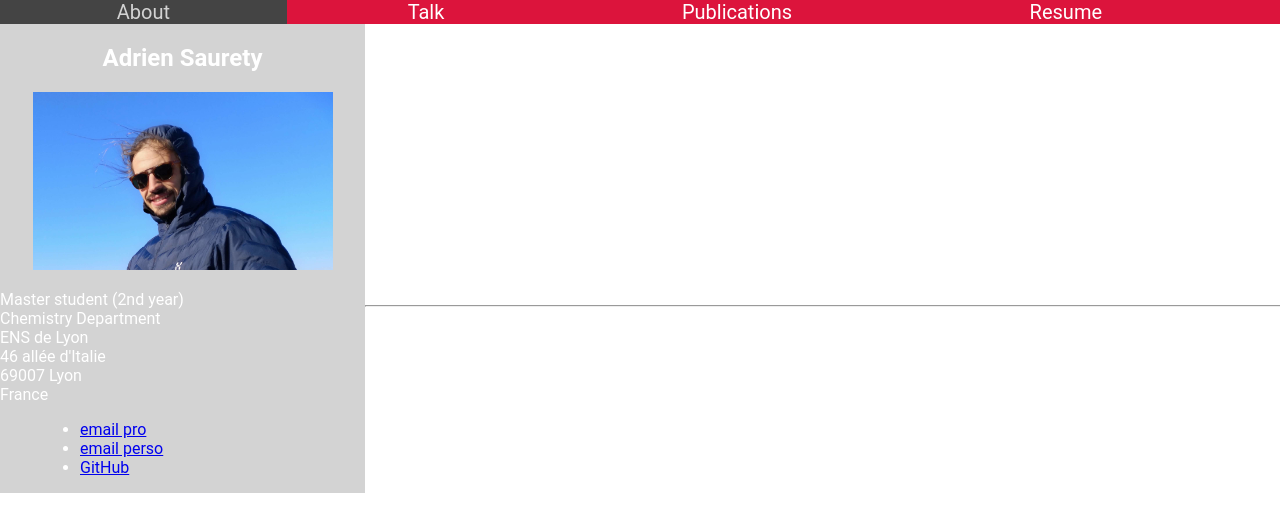
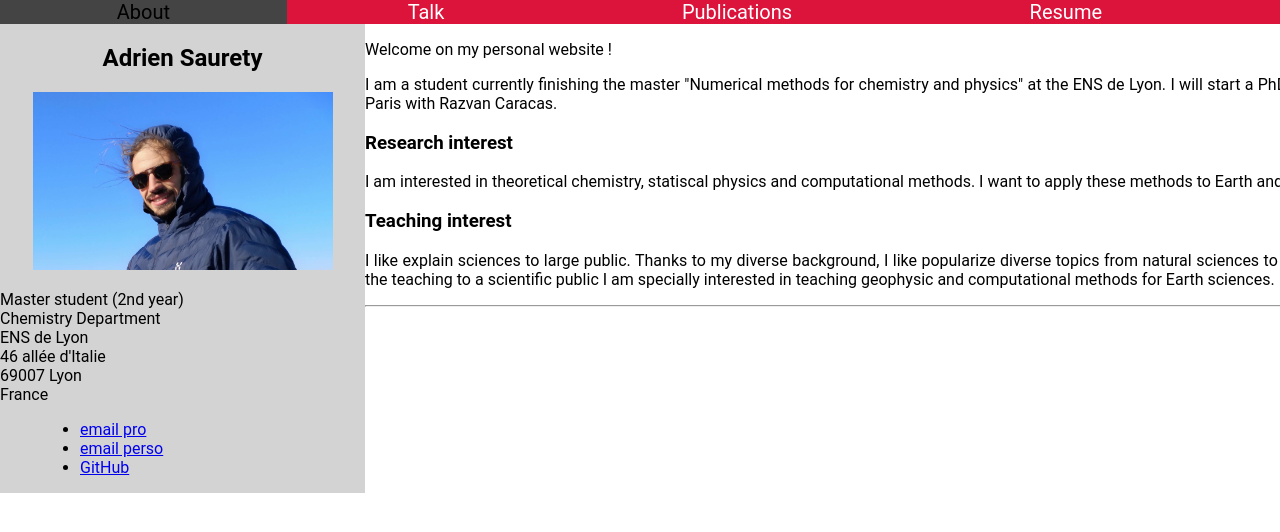
Before and after one commit to adriensaurety/adriensaurety.github.io, a Jekyll site: the page built from index.html, in a window 1280 px wide. Shown: the top 532 px of the page. Built offline with Jekyll 4.4.1, drawn with Linux system fonts in a browser that asks for light colours.

Commit message:
Update main.css

```diff
--- a/css/main.css
+++ b/css/main.css
@@ -9,7 +9,7 @@
     width: 1460px;
     text-align: justify;
     margin: 0 auto;
-    color:#ffffff
+    color:#000000
 }
 
 /* Header/logo Title */
@@ -101,13 +101,13 @@
 /* Change the color of links on hover */
 .topnav a:hover {
   background-color: #444444;
-  color: lightgrey;
+  color: #000000;
 }
 
 /* Add a color to the active/current link */
 .topnav a.active {
   background-color: #333333;
-  color: grey;
+  color: #ffffff;
 }
 
 /* Column container */
```
